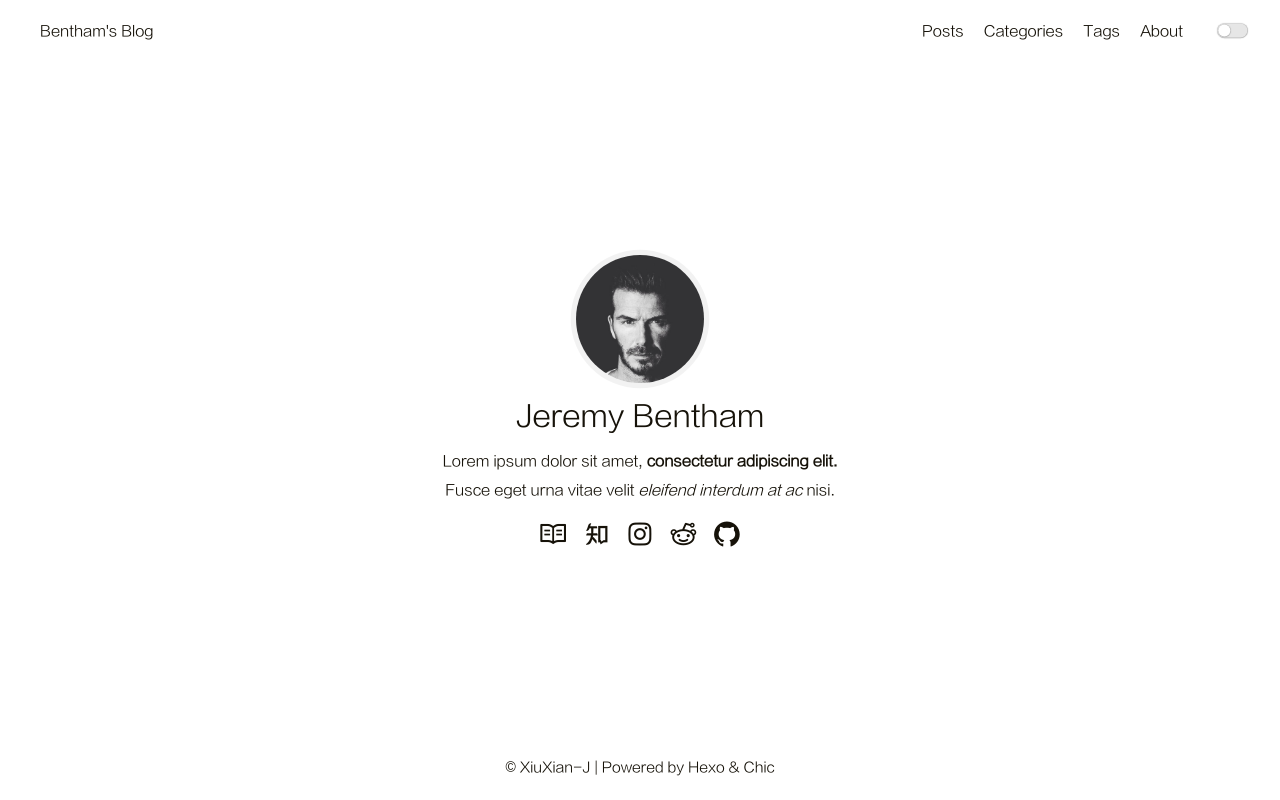
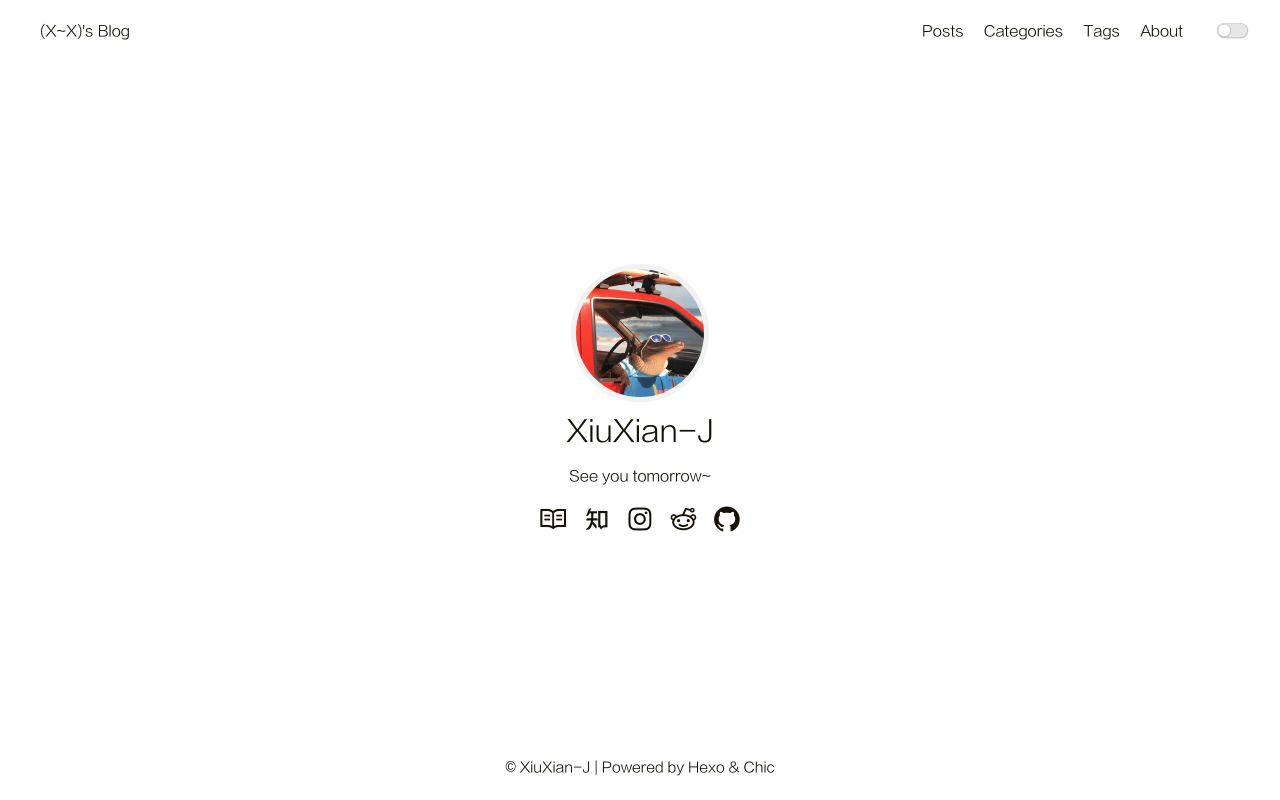
Before and after one commit to XiuXian-J/XiuXian-J.github.io, a plain HTML site: page index.html in a window 1280 px wide. Drawn offline with Linux system fonts and the light colour scheme.

Commit message:
Site updated: 2023-12-24 18:21:27

```diff
--- a/index.html
+++ b/index.html
@@ -73,7 +73,7 @@
         <header>
     <nav class="navbar">
         <div class="container">
-            <div class="navbar-header header-logo"><a href="/">Bentham&#39;s Blog</a></div>
+            <div class="navbar-header header-logo"><a href="/">(X~X)&#39;s Blog</a></div>
             <div class="menu navbar-right">
 
                     <a class="menu-item" href="/archives">Posts</a>
@@ -95,7 +95,7 @@
         <div class="container">
             <div class="navbar-header">
                 <div>
-                    <a href="/">Bentham&#39;s Blog</a><a id="mobile-toggle-theme">·&nbsp;Light</a>
+                    <a href="/">(X~X)&#39;s Blog</a><a id="mobile-toggle-theme">·&nbsp;Light</a>
                 </div>
                 <div class="menu-toggle" onclick="mobileBtn()">&#9776; Menu</div>
             </div>
@@ -132,10 +132,10 @@
     <div class="container profile-container">
     <div class="intro">
         <div class="avatar">
-            <a href="/archives"><img src="/image/avatar.jpeg"></a>
+            <a href="/archives"><img src="/image/%E5%BA%A6%E5%81%87%E9%B3%84%E9%B1%BC.jpg"></a>
         </div>
-        <div class="nickname">Jeremy Bentham</div>
-        <div class="description"><p>Lorem ipsum dolor sit amet, <strong>consectetur adipiscing elit.</strong> <br>Fusce eget urna vitae velit <em>eleifend interdum at ac</em> nisi.</p>
+        <div class="nickname">XiuXian-J</div>
+        <div class="description"><p>See you tomorrow~</p>
 </div>
         <div class="links">
 
```
Also changed, not shown: 2023/12/24/hello-world/index.html (+2 -2 lines), 2023/12/24/week-1/index.html (+2 -2 lines), archives/2023/12/index.html (+2 -2 lines), archives/2023/index.html (+2 -2 lines), archives/index.html (+2 -2 lines), image/度假鳄鱼.jpg (added).
